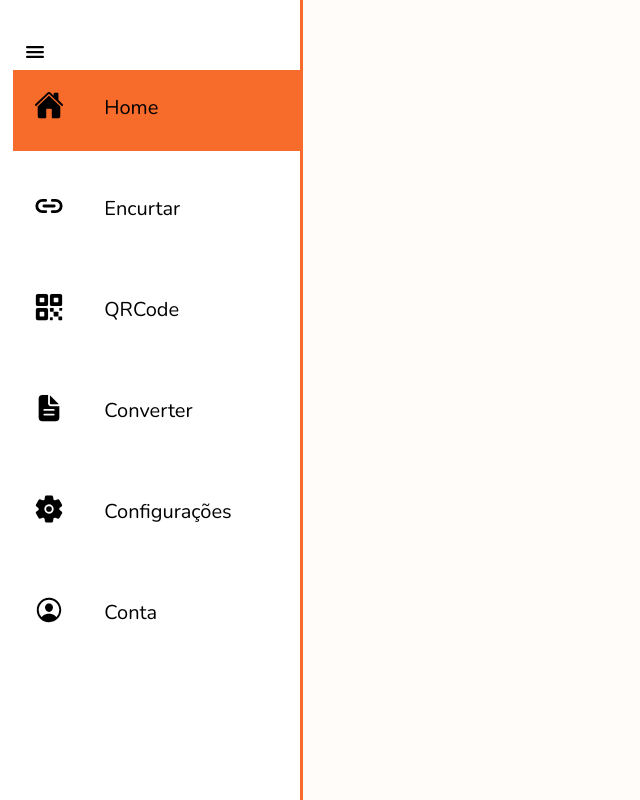
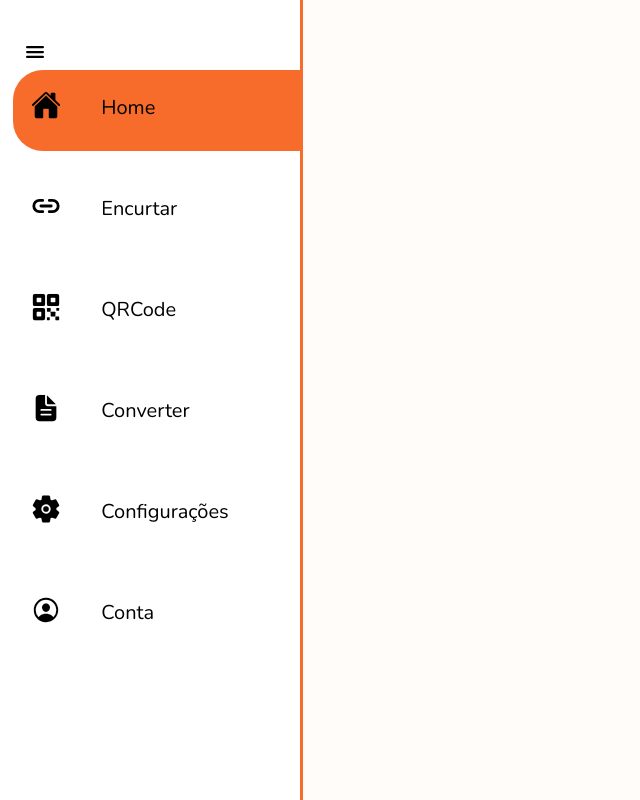
Before and after one commit to RegianeRSilva/dinomult.com, a plain HTML site: page html/dashboard.html in a window 1280 px wide. In both pictures the pointer is over the item "Home". Shown: the whole page, without its empty margins (0-640 px from the left). Drawn offline with nearby package versions, Linux system fonts and the light colour scheme.

Commit message:
ajuste hover menu item

```diff
--- a/css/dashboard.css
+++ b/css/dashboard.css
@@ -52,6 +52,8 @@ ul li.menu-item{
 
 ul li.menu-item:hover{
     background: #f76b2b;
+    border-top-left-radius: 30px;  /* Arredonda apenas o canto superior esquerdo */
+    border-bottom-left-radius: 30px; /* Arredonda apenas o canto inferior esquerdo */
 
 }
 
@@ -72,5 +74,5 @@ ul li.menu-item a .txt-link{
 
 ul li.menu-item a .icon > ion-icon{
     font-size: 30px;
-    margin-left: 10px;
+    margin-left: 7px;
 }
```
